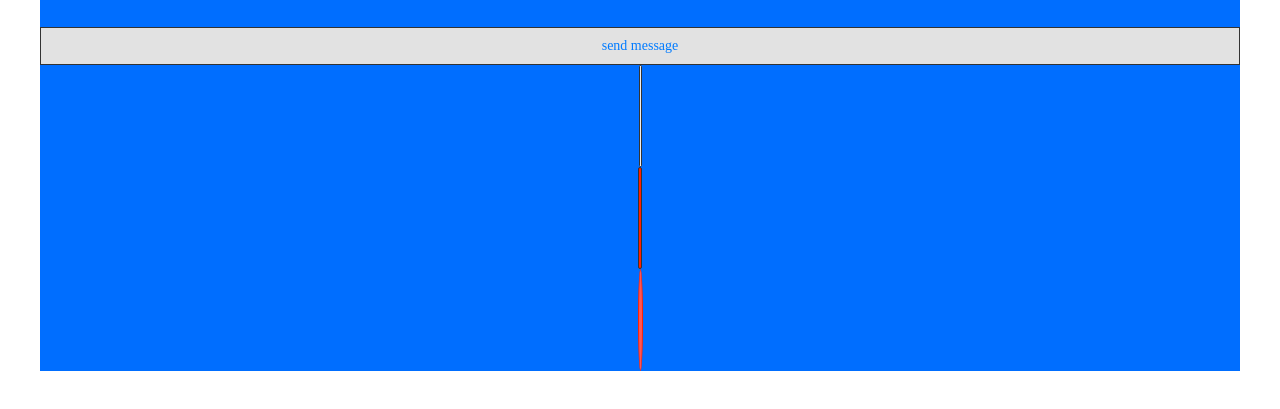
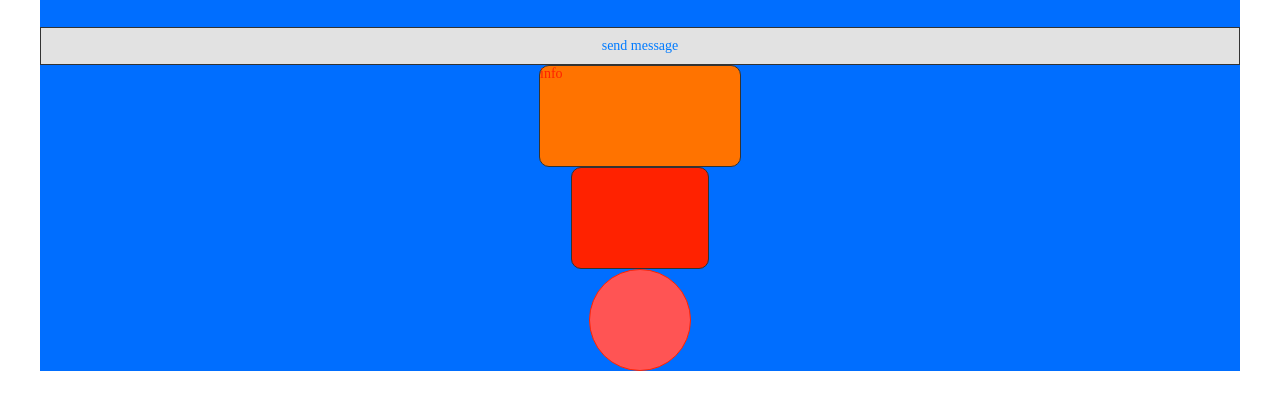
Before and after one commit to sexfat/cgd103, a website: page index.html in a window 1280 px wide. Shown: the part 149-558 px from the top of the page. Drawn offline with Linux system fonts and the light colour scheme.

Commit message:
add bg color  each

```diff
--- a/index.html
+++ b/index.html
@@ -22,7 +22,7 @@
      <section>
        <h1 class="push-9">index</h1>
        <div class="btn">send message</div>
-       <div class="box-1"></div>
+       <div class="box-1 bg-primary">info</div>
        <div class="box-2"></div>
        <div class="box-3"></div>
      </section>
--- a/sass/style.scss
+++ b/sass/style.scss
@@ -254,11 +254,11 @@ $w : 1400px;
 
 //迴圈
 
-@for $i from 1 through 10 {
-  .box-#{$i} {
-    width: $i * 1px;
-  }
-}
+// @for $i from 1 through 10 {
+//   .box-#{$i} {
+//     width: $i * 1px;
+//   }
+// }
 
 @mixin push($num) {
   @for $i from 1 through $num {
@@ -314,3 +314,31 @@ $title : (
 }
 
 @include title($title , #f20);
+
+// 顏色
+
+
+// "primary":    $primary,
+// "secondary":  $secondary,
+// "success":    $success,
+// "info":       $info,
+// "warning":    $warning,
+// "danger":     $danger,
+// "light":      $light,
+// "dark":       $dark
+
+$color : (
+  "primary": #ff7300,
+  "secondary" : #0ed7ff,
+  "success": #00fc00,
+  "info" : #e4e4e4
+);
+
+@each $k , $v in $color {
+  .text-#{$k} {
+     color : $v;
+  }
+  .bg-#{$k} {
+     background-color: $v;
+  }
+}
```
Also changed, not shown: css/style.css, 1 other file.
